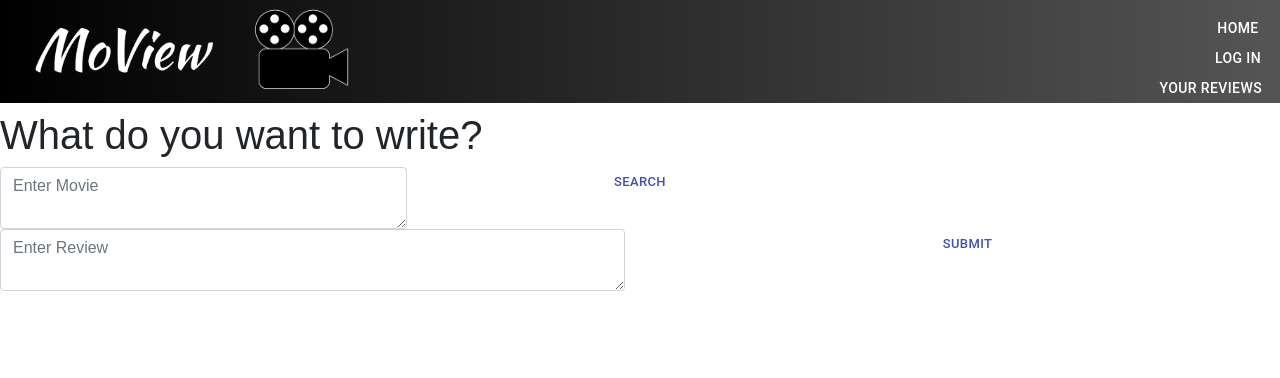
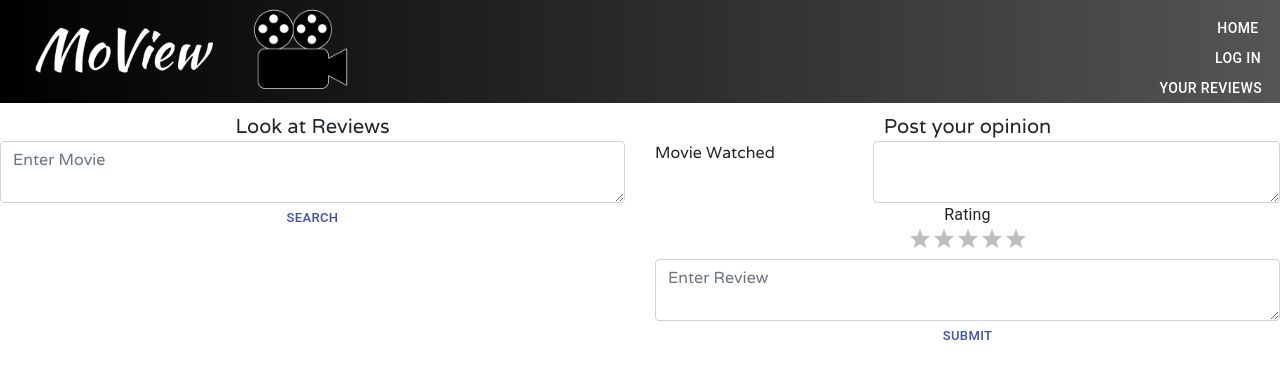
Before and after one commit to Pranavan10/MSA-Phase2-Assessment, a React (Create React App) app in the folder my-app/: page / in a window 1280 px wide. Shown: the top 378 px of the page. Built offline with nearby package versions, Linux system fonts and the light colour scheme.

Commit message:
better format and rating

```diff
--- a/my-app/package.json
+++ b/my-app/package.json
@@ -4,6 +4,8 @@
   "private": true,
   "dependencies": {
     "@material-ui/core": "^4.2.1",
+    "@material-ui/lab": "^4.0.0-alpha.22",
+    "@types/react-facebook-login": "^4.1.0",
     "bootstrap": "^4.3.1",
     "react": "^16.8.6",
     "react-bootstrap": "^1.0.0-beta.9",
--- a/my-app/src/components/Review/Review.tsx
+++ b/my-app/src/components/Review/Review.tsx
@@ -35,6 +35,7 @@ import './Review.css'
         <div>
             <Row>
                 <Col>
+
                 Movie
                 </Col>
 
--- a/my-app/src/components/ReviewForm/ReviewForm.css
+++ b/my-app/src/components/ReviewForm/ReviewForm.css
@@ -0,0 +1 @@
+@import url('https://fonts.googleapis.com/css?family=Varela');
--- a/my-app/src/components/ReviewForm/ReviewForm.tsx
+++ b/my-app/src/components/ReviewForm/ReviewForm.tsx
@@ -1,4 +1,8 @@
+
 import {  Button } from '@material-ui/core';
+import Typography from '@material-ui/core/Typography';
+import Rating from '@material-ui/lab/Rating';
+
 import * as React from 'react'
 
 import {Form} from 'react-bootstrap'
@@ -7,49 +11,105 @@ import{Col ,Row} from 'react-bootstrap'
 
 import './ReviewForm.css'
 
+
+
+interface IState{
+
+    value:number
+
+}
+
+
 interface IProps{
     findReview:() => void
 }
 
-export default class TextBox extends React.Component<IProps,{}> {
+export default class ReviewForm extends React.Component<IProps,IState> {
+    constructor(props: any) {
+        super(props);
+        this.state = {
+
+          value:0
+
+
+        }
+    }
     public render(){
 
 
     return (
         <div className="textbox">
 
-            <h1 className='Type here'>What do you want to write?</h1>
             <Row>
-                <Col>
+                <Col style={{textAlign:"center" ,fontSize:20, borderRight:10,borderRightColor:'#000000'}}>Look at Reviews</Col>
+                <Col style={{textAlign:"center",fontSize:20}}>Post your opinion</Col>
+            </Row>
+            <Row>
+                <Col xs ={6}>
                 <Form>
                 <Form.Control type="text" placeholder="Enter Movie" as ="textarea"  />
 
                 </Form>
 
                 </Col>
-                <Col>
+                <Col xs={2}>
+                    Movie Watched
 
-                    <Button onClick = {() => this.props.findReview()} style={{outline:'none', width:'100%' }} size="small" color="primary" className="submit" >
+
+                </Col>
+                <Col xs={4}>
+                    <Form>
+                    <Form.Control type="text" as ="textarea"  />
+
+                    </Form>
+                </Col>
+
+
+            </Row>
+            <Row >
+
+                <Col xs={6}>
+
+                <Button onClick = {() => this.props.findReview()} style={{outline:'none', width:'100%' }} size="small" color="primary" className="search" >
                     Search
                     </Button>
+
                 </Col>
-                <Col/>
+
+                <Col xs={6} style={{textAlign: "center", justifyContent:'center'}}  >
+                <Typography style={{justifyContent:'center'}} component="legend">Rating</Typography>
+                <div style={{margin:'auto'}}>
+                <Rating
+                name="simple-controlled"
+                value={this.state.value}
+                onChange={(event, newValue) => {
+                    this.setState({
+                        value:newValue
+                    })
+                }}
+                />
+                </div>
+                </Col>
+            </Row>
+            <Row>
+                <Col xs={6}/>
+                <Col>
+                <Form.Control type="text" placeholder="Enter Review" as ="textarea"  />
+                </Col>
 
             </Row>
             <Row>
-                <Col>
-                    <Form.Control type="text" placeholder="Enter Review" as ="textarea"  />
-                </Col>
+                <Col xs={6}/>
                 <Col>
 
                     <Button style={{outline:'none', width:'100%' }} size="small" color="primary" className="submit" >
                     Submit
                     </Button>
                 </Col>
-            </Row>
 
 
 
+            </Row>
         </div>
     )
     }
--- a/my-app/src/index.css
+++ b/my-app/src/index.css
@@ -1,5 +1,8 @@
+@import url('https://fonts.googleapis.com/css?family=Varela');
+
 body {
   margin: 0;
   padding: 0;
-  font-family: sans-serif;
+  font-family: 'Varela',sans-serif;
+
 }
```
Also changed, not shown: 1 other file (tests, documents, lock files or other folders).
